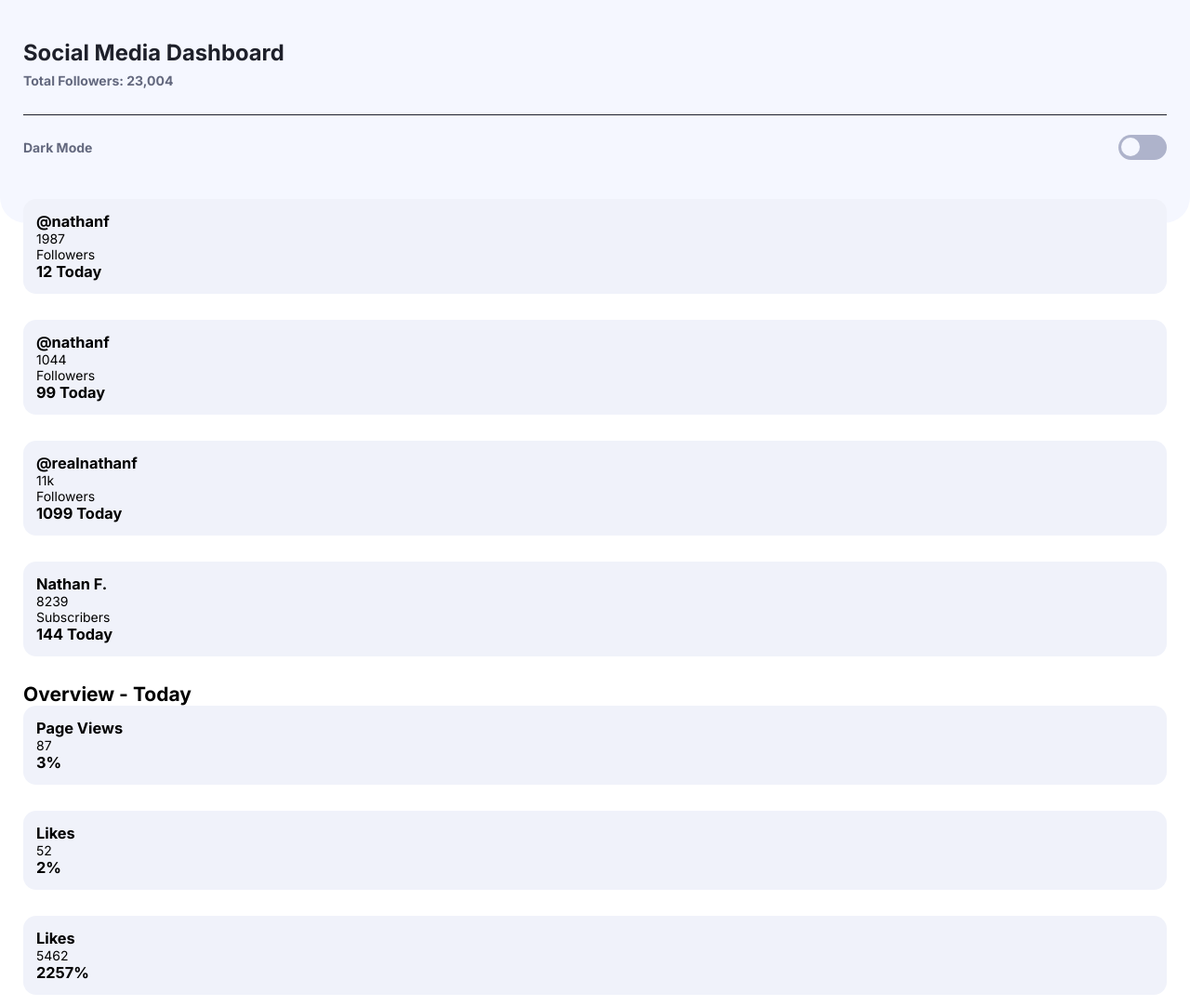
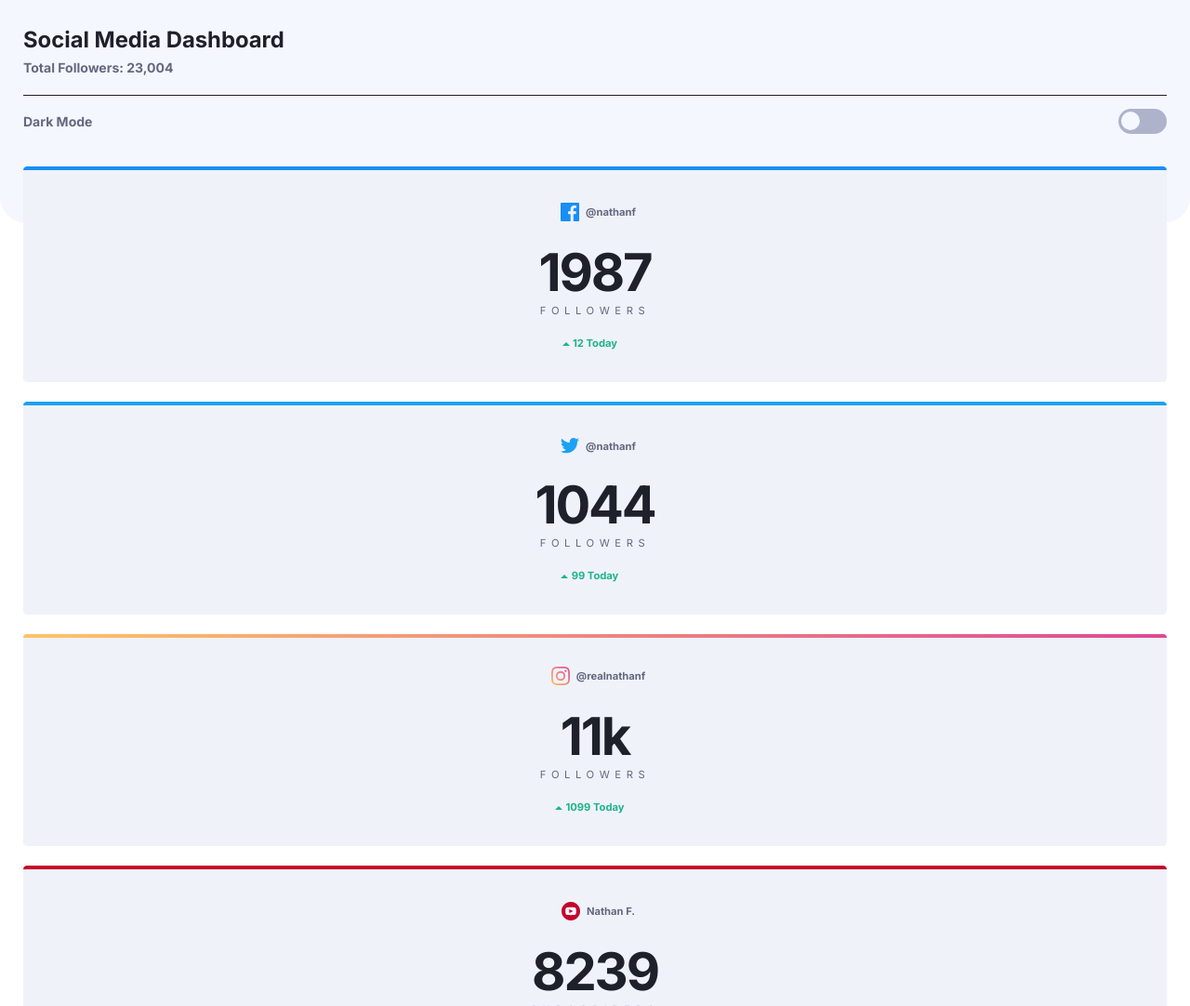
Before and after one commit to lukaszkus/social-media-dashboard, a website: page index.html in a window 1280 px wide. Shown: the top 1082 px of the page at 93% size. Drawn offline with Linux system fonts and the light colour scheme.

Commit message:
main section update

```diff
--- a/index.html
+++ b/index.html
@@ -12,13 +12,14 @@
 </head>
 <body>
   <div class="container">
+    <!-- Header -->
     <header class="header">
       <div class="heading">
         <h1 class="heading__title">Social Media Dashboard</h1>
         <h3 class="heading__subtitle">Total Followers: 23,004</h3>
       </div>
       <div class="theme">
-        <h3 class="theme__name">Dark Mode</h3>
+        <h3 class="theme__mode">Dark Mode</h3>
         <div class="theme__toggle">
           <input type="checkbox" id="switch" name="theme" /><label for="switch">Toggle</label>
         </div>
@@ -26,102 +27,113 @@
     </header>
 
     <main class="main">
+      <!-- Social section -->
       <section class="social">
-        <div class="card">
-          <i class="card__icon"></i>
-          <h3 class="card__user">@nathanf</h3>
-          <span class="card__total-value">1987</span>
+        <div class="card card--facebook">
+          <div class="card__heading">
+            <img src="images/icon-facebook.svg" class="card__heading-icon" alt="facebook icon"/>
+            <h3 class="card__heading-name">@nathanf</h3>
+          </div>
+          <span class="card__value">1987</span>
           <p class="card__fans">Followers</p>
-          <h3 class="card__day-value">12 Today</h3>
+          <h3 class="card__day-value card__day-value--up">12 Today</h3>
         </div>
 
-        <div class="card">
-          <i class="card__icon"></i>
-          <h3 class="card__user">@nathanf</h3>
-          <span class="card__total-value">1044</span>
+        <div class="card card--twitter">
+          <div class="card__heading">
+            <img src="images/icon-twitter.svg" class="card__heading-icon" alt="twitter icon"/>
+            <h3 class="card__heading-name">@nathanf</h3>
+          </div>
+          <span class="card__value">1044</span>
           <p class="card__fans">Followers</p>
-          <h3 class="card__day-value">99 Today</h3>
+          <h3 class="card__day-value card__day-value--up">99 Today</h3>
         </div>
 
-        <div class="card">
-          <i class="card__icon"></i>
-          <h3 class="card__user">@realnathanf</h3>
-          <span class="card__total-value">11k</span>
+        <div class="card card--instagram">
+          <div class="card__heading">
+            <img src="images/icon-instagram.svg" class="card__heading-icon" alt="instagram icon"/>
+            <h3 class="card__heading-name">@realnathanf</h3>
+          </div>
+          <span class="card__value">11k</span>
           <p class="card__fans">Followers</p>
-          <h3 class="card__day-value">1099 Today</h3>
+          <h3 class="card__day-value card__day-value--up">1099 Today</h3>
         </div>
 
-        <div class="card">
-          <i class="card__icon"></i>
-          <h3 class="card__user">Nathan F.</h3>
-          <span class="card__total-value">8239</span>
+        <div class="card card--youtube">
+          <div class="card__heading">
+            <img src="images/icon-youtube.svg" class="card__heading-icon" alt="youtube icon"/>
+            <h3 class="card__heading-name">Nathan F.</h3>
+          </div>
+          <span class="card__value">8239</span>
           <p class="card__fans">Subscribers</p>
-          <h3 class="card__day-value">144 Today</h3>
+          <h3 class="card__day-value card__day-value--down">144 Today</h3>
         </div>
+      </section>
 
-      </section>
+      <!-- Overview section -->
       <section class="overview">
         <h2 class="overview__title">Overview - Today</h2>
 
         <div class="card">
           <h3 class="card__user">Page Views</h3>
           <i class="card__icon"></i>
-          <span class="card__total-value">87</span>
+          <span class="card__value">87</span>
           <h3 class="card__day-value">3%</h3>
         </div>
 
         <div class="card">
           <h3 class="card__user">Likes</h3>
           <i class="card__icon"></i>
-          <span class="card__total-value">52</span>
+          <span class="card__value">52</span>
           <h3 class="card__day-value">2%</h3>
         </div>
 
         <div class="card">
           <h3 class="card__user">Likes</h3>
           <i class="card__icon"></i>
-          <span class="card__total-value">5462</span>
+          <span class="card__value">5462</span>
           <h3 class="card__day-value">2257%</h3>
         </div>
 
         <div class="card">
           <h3 class="card__user">Profile views</h3>
           <i class="card__icon"></i>
-          <span class="card__total-value">52k</span>
+          <span class="card__-value">52k</span>
           <h3 class="card__day-value">1375%</h3>
         </div>
 
         <div class="card">
           <h3 class="card__user">Retweets</h3>
           <i class="card__icon"></i>
-          <span class="card__total-value">117</span>
+          <span class="card__value">117</span>
           <h3 class="card__day-value">303%</h3>
         </div>
 
         <div class="card">
           <h3 class="card__user">Likes</h3>
           <i class="card__icon"></i>
-          <span class="card__total-value">507</span>
+          <span class="card__value">507</span>
           <h3 class="card__day-value">553%</h3>
         </div>
 
         <div class="card">
           <h3 class="card__user">Likes</h3>
           <i class="card__icon"></i>
-          <span class="card__total-value">107</span>
+          <span class="card__value">107</span>
           <h3 class="card__day-value">19%</h3>
         </div>
 
         <div class="card">
           <h3 class="card__user">Total Views</h3>
           <i class="card__icon"></i>
-          <span class="card__total-value">1407</span>
+          <span class="card__value">1407</span>
           <h3 class="card__day-value">12%</h3>
         </div>
 
       </section>
     </main>
 
+    <!-- Footer -->
     <footer class="attribution">
       Challenge by <a href="https://www.frontendmentor.io?ref=challenge" target="_blank">Frontend Mentor</a>.
       Coded by <a href="#">Your Name Here</a>.
--- a/js/script.js
+++ b/js/script.js
@@ -1,9 +1,13 @@
 const switchTheme = document.querySelector('input[name=theme]');
+const themeMode = document.querySelector('.theme__mode');
 
 switchTheme.addEventListener('change', function(){
   if(this.checked){
     document.documentElement.setAttribute('data-theme', 'dark');
+    themeMode.innerHTML = "Light Mode";
+
   }else {
     document.documentElement.setAttribute('data-theme', 'light');
+    themeMode.innerHTML = "Dark Mode";
   }
 });
--- a/scss/elements/_header.scss
+++ b/scss/elements/_header.scss
@@ -8,20 +8,20 @@
         font-size: 1.7rem;
         font-weight: 700;
         color: var(--big-txt-color);
-        padding: 3rem 0 0.5rem 0;
+        padding: 2rem 0 0.5rem 0;
       }
       &__subtitle {
         font-size: 1rem;
         color: var(--small-txt-color);
-        padding-bottom: 2rem;
+        padding-bottom: 1.5rem;
       }
     }
     .theme {
       display: flex;
       justify-content: space-between;
       align-items: center;
-      padding: 1.5rem 0 3rem 0;
-      &__name {
+      padding: 1rem 0 2.5rem 0;
+      &__mode {
         font-size: 1rem;
         color: var(--small-txt-color);
       }
--- a/scss/elements/_main.scss
+++ b/scss/elements/_main.scss
@@ -1,15 +1,94 @@
-// .main {
-//   .social {
-//     .card {
-//     }
-//   }
-//   .overview {
-//   }
-// }
+@use "sass:color";
+
+.main {
+  .social {
+    .card {
+      display: flex;
+      flex-direction: column;
+      align-items: center;
+      text-align: center;
+      &__heading {
+        display: flex;
+        justify-content: center;
+        align-items: center;
+        padding: 1.5rem;
+        .card__heading-icon {
+          padding: 0 0.5rem;
+        }
+        .card__heading-name {
+          font-size: 0.8rem;
+          color: var(--small-txt-color);
+        }
+      }
+      &__value {
+        font-size: 4rem;
+        font-weight: 700;
+        color: var(--big-txt-color);
+        letter-spacing: -0.15rem;
+      }
+      &__fans {
+        font-size: 0.8rem;
+        text-transform: uppercase;
+        letter-spacing: 0.4rem;
+        color: var(--small-txt-color);
+      }
+      &__day-value {
+        font-size: 0.8rem;
+        color: var(--small-txt-color);
+        padding: 1.5rem;
+        &--up {
+          color: $color-primary-up;
+          position: relative;
+          &::before {
+            content: url("../../images/icon-up.svg");
+            position: absolute;
+            left: 0.7rem;
+            top: 1.4rem;
+          }
+        }
+        &--down {
+          color: $color-primary-down;
+          position: relative;
+          &::before {
+            content: url("../../images/icon-down.svg");
+            position: absolute;
+            left: 0.7rem;
+            top: 1.4rem;
+          }
+        }
+      }
+      &--facebook {
+        border-top: 0.3rem solid $color-facebook;
+      }
+      &--twitter {
+        border-top: 0.3rem solid $color-twitter;
+      }
+      &--instagram {
+        position: relative;
+        &::before {
+          content: "";
+          background: $gradient-instagram;
+          top: 0;
+          height: 0.3rem;
+          width: 100%;
+          position: absolute;
+          border-radius: 0.3rem 0.3rem 0 0;
+        }
+      }
+      &--youtube {
+        border-top: 0.3rem solid $color-youtube;
+      }
+    }
+  }
+}
 
 .card {
   background-color: var(--card-bg-color);
-  border-radius: 1rem;
-  margin-bottom: 2rem;
+  border-radius: 0.3rem;
+  margin-bottom: 1.5rem;
   padding: 1rem;
+  &:hover {
+    background-color: var(--card-bg-color-hover);
+    cursor: pointer;
+  }
 }
--- a/scss/main.scss
+++ b/scss/main.scss
@@ -1,5 +1,3 @@
-@use "sass:map";
-
 //import settings
 @import "./settings/fonts";
 @import "./settings/variables";
--- a/scss/settings/_theme_colors.scss
+++ b/scss/settings/_theme_colors.scss
@@ -5,6 +5,7 @@ html {
   --small-txt-color: #{$color-grayish-dark};
   --big-txt-color: #{$color-very-dark};
   --toggle: #{$color-toggle-light};
+  --card-bg-color-hover: #{$color-grayish-light-darken};
 }
 
 html[data-theme="dark"] {
@@ -14,4 +15,5 @@ html[data-theme="dark"] {
   --small-txt-color: #{$color-desaturated};
   --big-txt-color: #{$color-light};
   --toggle: #{$color-toggle-dark};
+  --card-bg-color-hover: #{$color-desaturated-dark-lighten};
 }
--- a/scss/settings/_variables.scss
+++ b/scss/settings/_variables.scss
@@ -1,3 +1,5 @@
+@use "sass:color";
+
 //COLORS
 
 //Primary colors
@@ -6,7 +8,11 @@ $color-primary-down: hsl(356, 69%, 56%); //bright red
 
 $color-facebook: hsl(208, 92%, 53%);
 $color-twitter: hsl(203, 89%, 53%);
-$gradient-instagram: linear-gradient(hsl(37, 97%, 70%), hsl(329, 70%, 58%));
+$gradient-instagram: linear-gradient(
+  90deg,
+  hsl(37, 97%, 70%),
+  hsl(329, 70%, 58%)
+);
 $color-youtube: hsl(348, 97%, 39%);
 
 //Dark theme colors
@@ -30,5 +36,8 @@ $color-grayish-light: hsl(227, 47%, 96%); //card bg
 $color-grayish-dark: hsl(228, 12%, 44%); //txt
 $color-very-dark: hsl(230, 17%, 14%); //txt
 
+$color-grayish-light-darken: darken($color-grayish-light, 3%);
+$color-desaturated-dark-lighten: lighten($color-desaturated-dark, 5%);
+
 //FONTS
 $font-main: "Inter", sans-serif;
```
Also changed, not shown: css/main.css, 1 other file.
